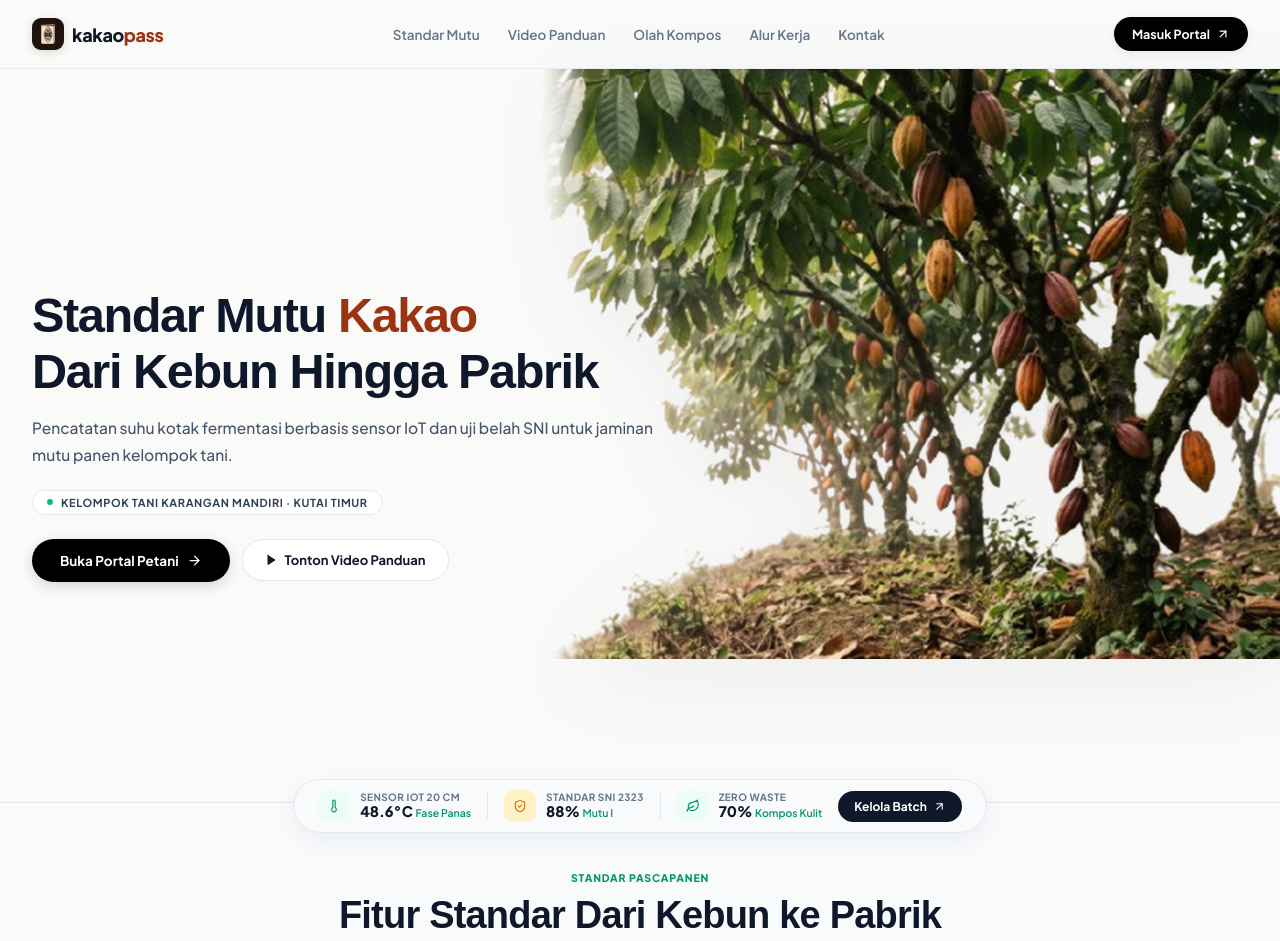
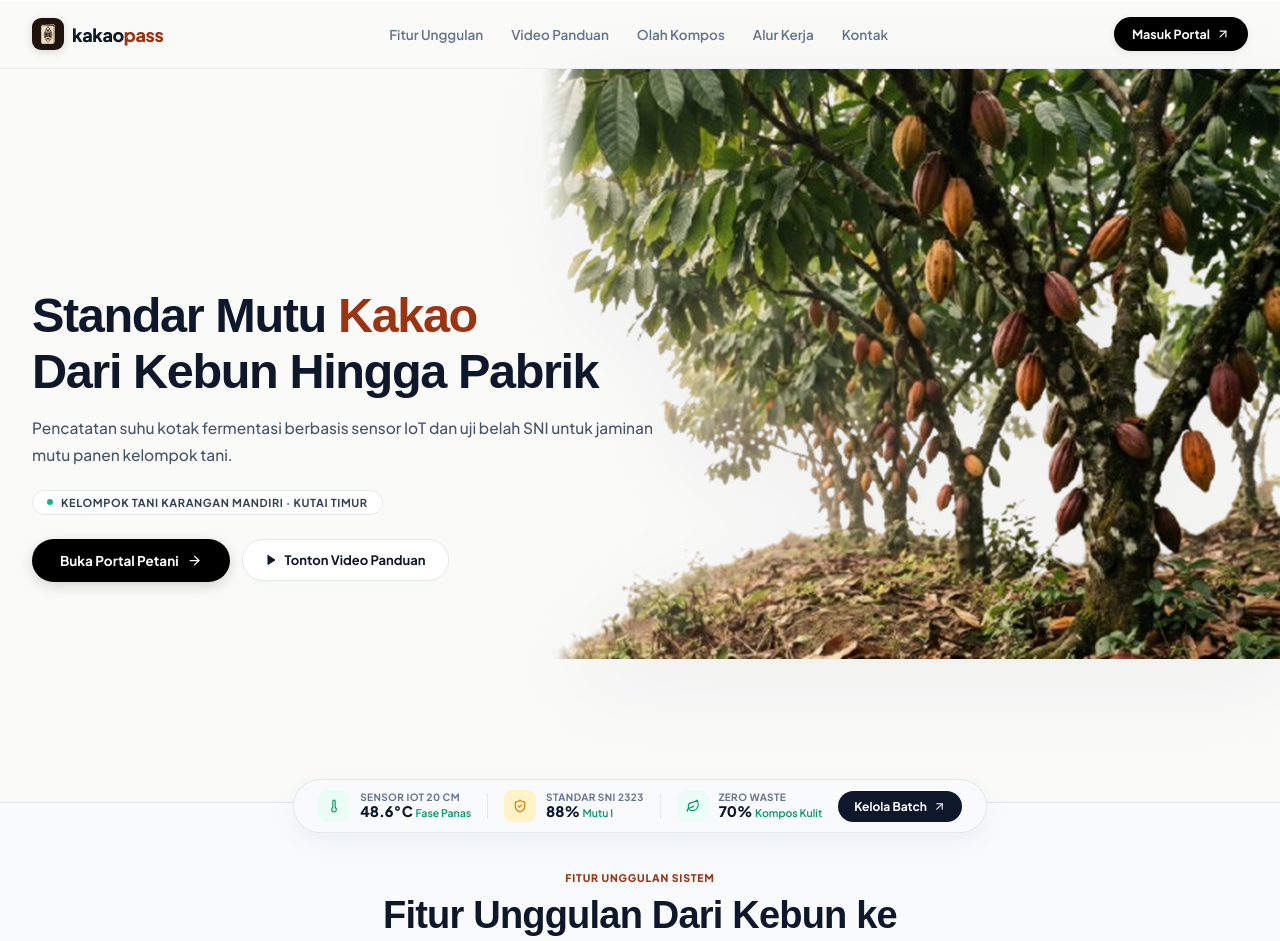
Before and after one commit to RafiAbdurrohim/kakao-pass, a Next.js app: page / in a window 1280 px wide. Shown: the top 941 px of the page. Built offline with nearby package versions, Linux system fonts and the light colour scheme.

Commit message:
feat: perbarui judul section jadi Fitur Unggulan dan ubah warna kicker header section jadi coklat kakao (#9a3412)

```diff
--- a/app/kp.css
+++ b/app/kp.css
@@ -1161,7 +1161,7 @@
 .concept-section{padding:88px 0}
 .concept-section.bg-light{background:#f8fafc;border-top:1px solid #e2e8f0;border-bottom:1px solid #e2e8f0}
 .concept-section-header{text-align:center;max-width:620px;margin:0 auto 38px}
-.concept-kicker{display:inline-block;font-size:10.5px;font-weight:800;letter-spacing:.8px;color:#059669;text-transform:uppercase;margin-bottom:10px}
+.concept-kicker{display:inline-block;font-size:10.5px;font-weight:800;letter-spacing:.8px;color:#9a3412;text-transform:uppercase;margin-bottom:10px}
 .concept-section-header h2{font-size:clamp(28px,3.2vw,38px);font-weight:800;color:#0f172a;margin:0 0 10px;letter-spacing:-.8px}
 .concept-section-header p{font-size:14.5px;color:#64748b;margin:0;line-height:1.6}
 
@@ -1257,7 +1257,7 @@
 .concept-modal-backdrop{position:fixed;inset:0;background:rgba(15,23,42,.6);backdrop-filter:blur(8px);-webkit-backdrop-filter:blur(8px);z-index:100;display:grid;place-items:center;padding:18px}
 .concept-modal-dialog{background:#ffffff;border:1px solid #e2e8f0;border-radius:20px;width:min(900px,100%);overflow:hidden;box-shadow:0 25px 60px rgba(0,0,0,.2)}
 .concept-modal-header{display:flex;justify-content:space-between;align-items:center;padding:16px 22px;border-bottom:1px solid #f1f5f9}
-.modal-kicker-tag{font-size:9.5px;font-weight:800;color:#059669;letter-spacing:.8px}
+.modal-kicker-tag{font-size:9.5px;font-weight:800;color:#9a3412;letter-spacing:.8px}
 .concept-modal-header h3{font-size:16px;color:#0f172a;margin:2px 0 0;font-weight:800}
 .concept-modal-close{background:#f1f5f9;border:none;color:#64748b;width:30px;height:30px;border-radius:50%;display:grid;place-items:center;cursor:pointer;transition:all .15s}
 .concept-modal-close:hover{background:#e2e8f0;color:#0f172a}
--- a/app/page.tsx
+++ b/app/page.tsx
@@ -55,7 +55,7 @@ export default function Home() {
 
           {/* Desktop Nav Links */}
           <nav className="concept-nav-links">
-            <a href="#fitur">Standar Mutu</a>
+            <a href="#fitur">Fitur Unggulan</a>
             <a href="#video-panduan">Video Panduan</a>
             <a href="#zero-waste">Olah Kompos</a>
             <a href="#alur">Alur Kerja</a>
@@ -89,7 +89,7 @@ export default function Home() {
               animate={{ opacity: 1, height: "auto" }}
               exit={{ opacity: 0, height: 0 }}
             >
-              <a href="#fitur" onClick={() => setMobileMenuOpen(false)}>Standar Mutu</a>
+              <a href="#fitur" onClick={() => setMobileMenuOpen(false)}>Fitur Unggulan</a>
               <a href="#video-panduan" onClick={() => setMobileMenuOpen(false)}>Video Panduan</a>
               <a href="#zero-waste" onClick={() => setMobileMenuOpen(false)}>Olah Kompos</a>
               <a href="#alur" onClick={() => setMobileMenuOpen(false)}>Alur Kerja</a>
@@ -280,10 +280,10 @@ export default function Home() {
             viewport={{ once: true, margin: "-40px" }}
             transition={{ duration: 0.5, ease: [0.16, 1, 0.3, 1] }}
           >
-            <span className="concept-kicker">STANDAR PASCAPANEN</span>
-            <h2>Fitur Standar Dari Kebun ke Pabrik</h2>
+            <span className="concept-kicker">FITUR UNGGULAN SISTEM</span>
+            <h2>Fitur Unggulan Dari Kebun ke Pabrik</h2>
             <p>
-              Pencatatan suhu kotak kayu, uji belah fisik, dan pemanfaatan biomassa limbah dalam satu sistem.
+              Sensor suhu fermentasi IoT, sertifikasi uji belah SNI, dan pemanfaatan zero waste kompos kulit kakao.
             </p>
           </motion.div>
 
@@ -697,7 +697,7 @@ export default function Home() {
           {/* Navigasi */}
           <div className="footer-links-col">
             <strong>Navigasi Menu</strong>
-            <a href="#fitur">Standar Mutu</a>
+            <a href="#fitur">Fitur Unggulan</a>
             <a href="#video-panduan">Video Panduan</a>
             <a href="#zero-waste">Olah Kompos</a>
             <a href="#alur">Alur Kerja</a>
```
